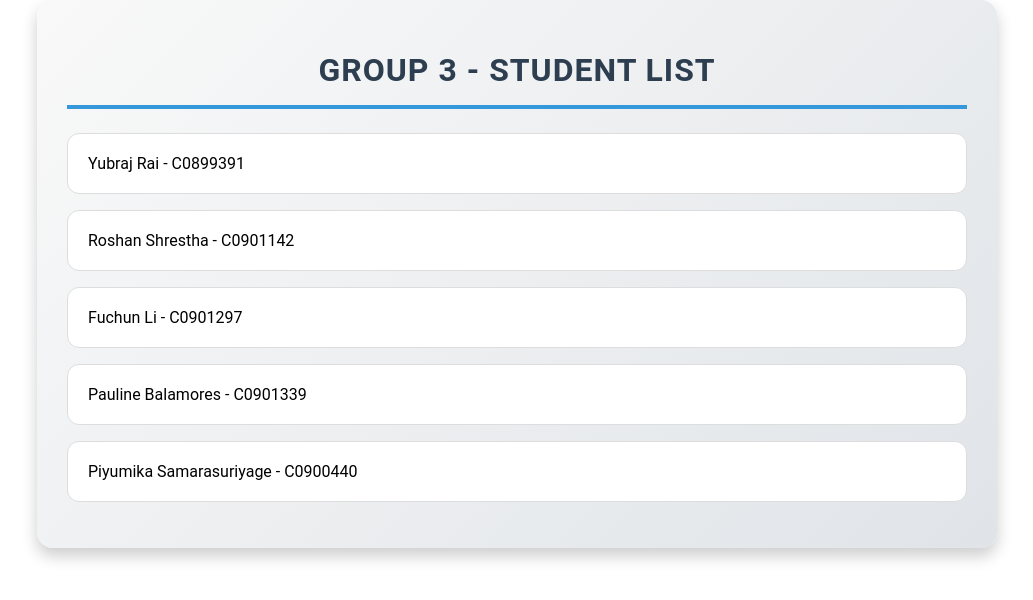
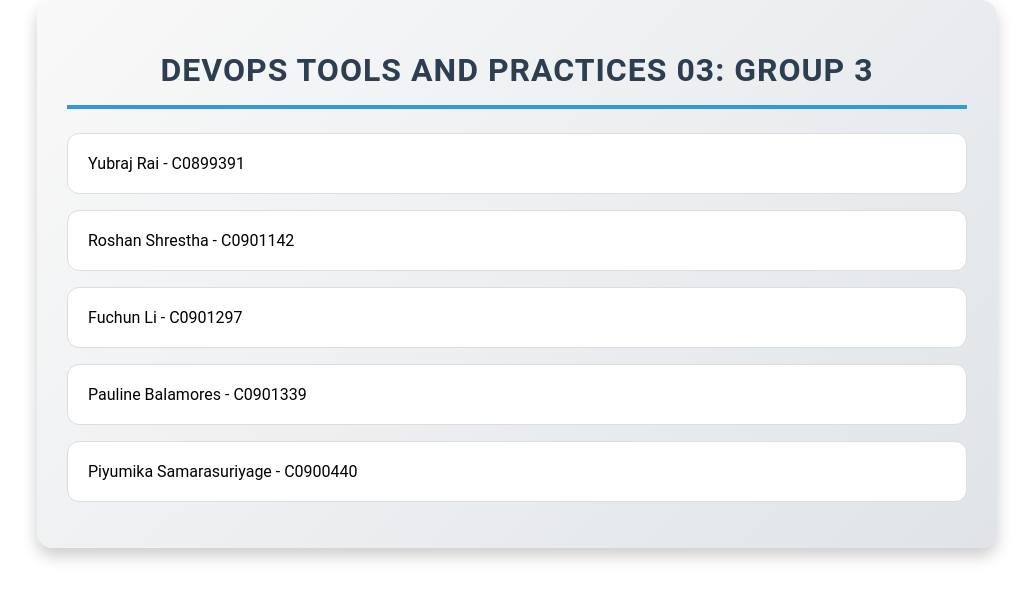
Before and after one commit to DevOps-Group3/Students-List-Group-3, a React (Create React App) app: page / in a window 1280 px wide. Shown: the top 600 px of the page, without its empty margins (123-1156 px from the left). Built offline with nearby package versions, Linux system fonts and the light colour scheme.

Commit message:
Added: Heading changed with subject name

```diff
--- a/src/StudentList.js
+++ b/src/StudentList.js
@@ -11,7 +11,7 @@ const students = [
 const StudentList = () => {
   return (
     <div>
-      <h1>Group 3 - Student List</h1>
+      <h1>DevOps Tools and Practices 03: Group 3</h1>
       <ul>
         {students.map((student) => (
           <li key={student.id}>
```
